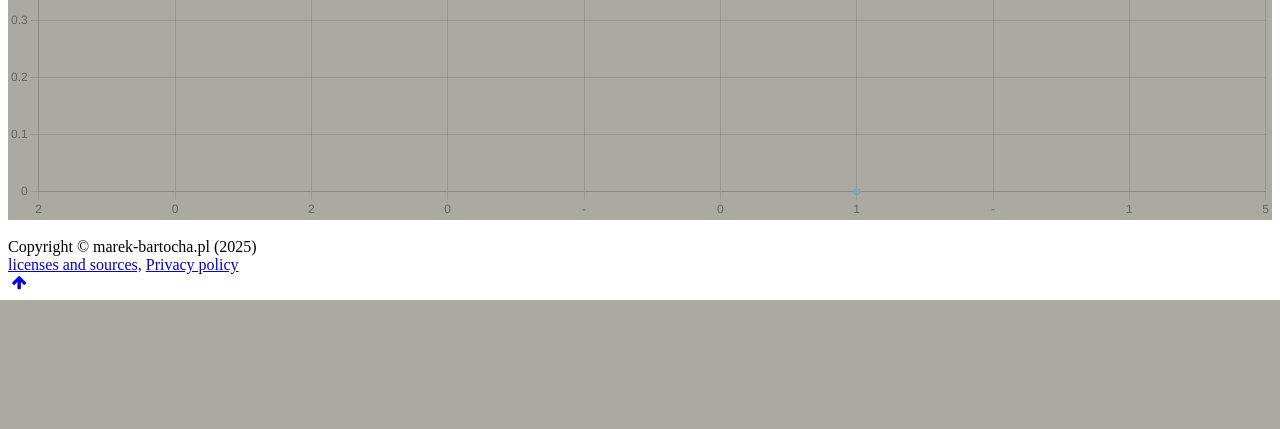
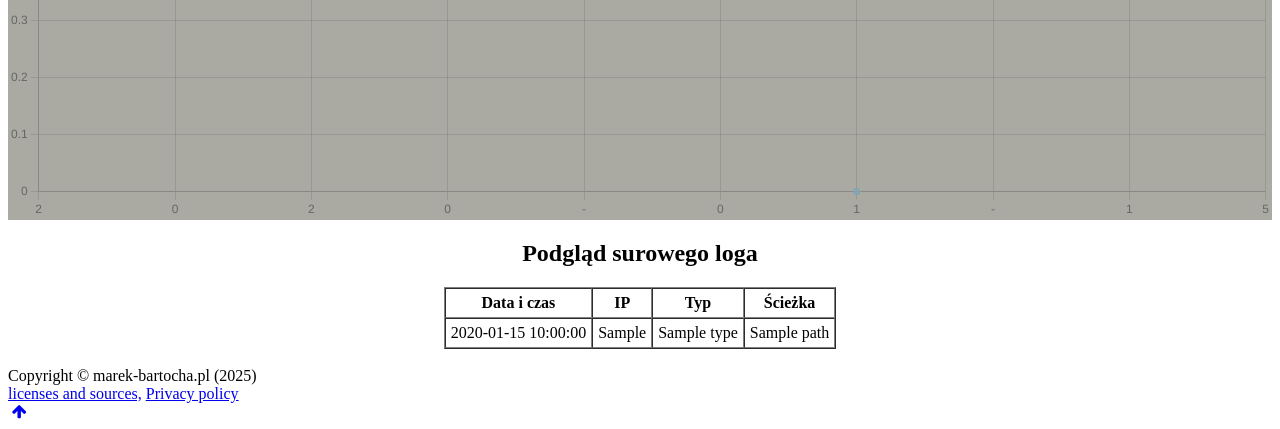
Before and after one commit to MarekBartocha/portfolio, a Symfony app: template templates/stats/index.html.twig in a window 1280 px wide. Shown: the part 808-1237 px from the top of the page. Before the commit the page ends 1108 px from the top, so only its background shows below. Run offline with Twig, Linux system fonts and the light colour scheme; the template is opened without the code that fills it: most values are stand-ins (such as "Sample title", 1, 10 or a date in 2020); some libraries are stand-ins or nearby versions.

Commit message:
add log rows after chart

```diff
--- a/templates/stats/index.html.twig
+++ b/templates/stats/index.html.twig
@@ -8,6 +8,35 @@
 </center>
 
 <canvas id="visitsChart" width="800" height="400" style="background-color: #aaaaa3;"></canvas>
+
+<center>
+    <h2 class="mt-5">Podgląd surowego loga</h2>
+
+    <table border="1" cellpadding="5" cellspacing="0">
+        <thead>
+            <tr>
+                <th>Data i czas</th>
+                <th>IP</th>
+                <th>Typ</th>
+                <th>Ścieżka</th>
+            </tr>
+        </thead>
+        <tbody>
+            {% for log in raw_logs %}
+                <tr>
+                    <td>{{ log.datetime }}</td>
+                    <td>{{ log.ip }}</td>
+                    <td>{{ log.type }}</td>
+                    <td>{{ log.path }}</td>
+                </tr>
+            {% else %}
+                <tr>
+                    <td colspan="4">Brak danych logów.</td>
+                </tr>
+            {% endfor %}
+        </tbody>
+    </table>
+</center>
 
 <script src="https://cdn.jsdelivr.net/npm/chart.js"></script>
 <script>
```
Also changed, not shown: src/Controller/StatsController.php (+9 -0 lines).
